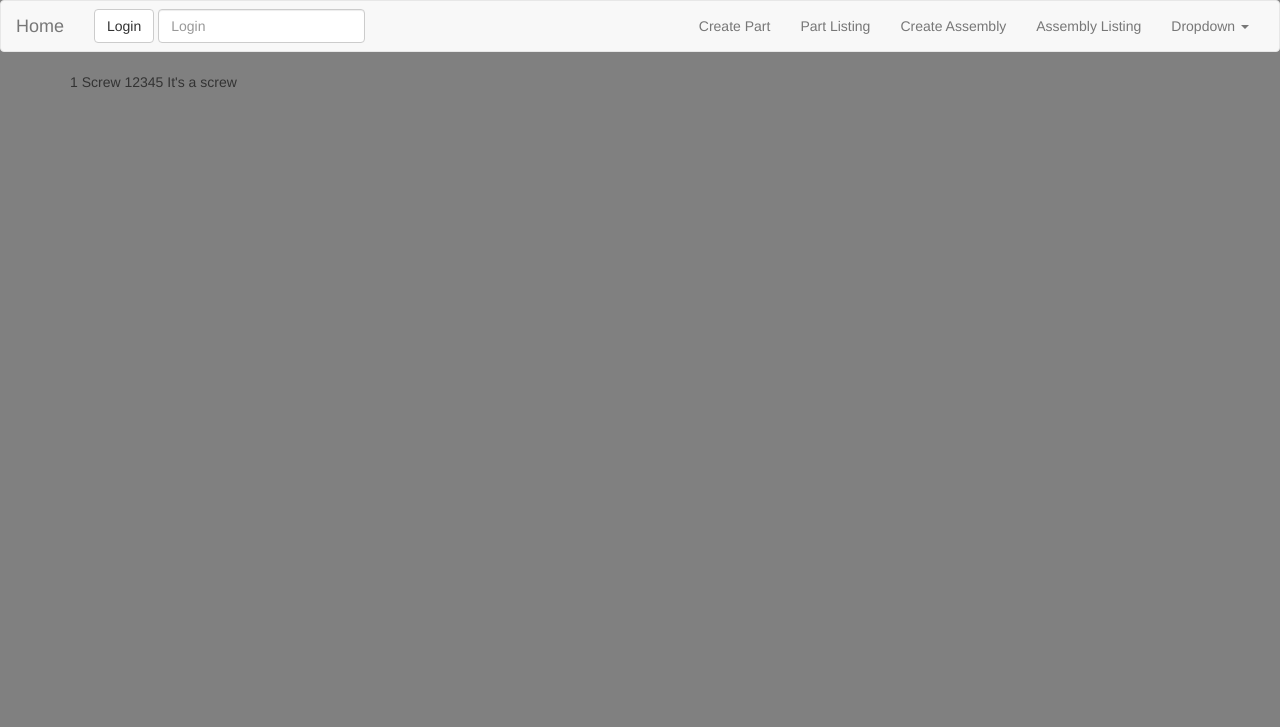
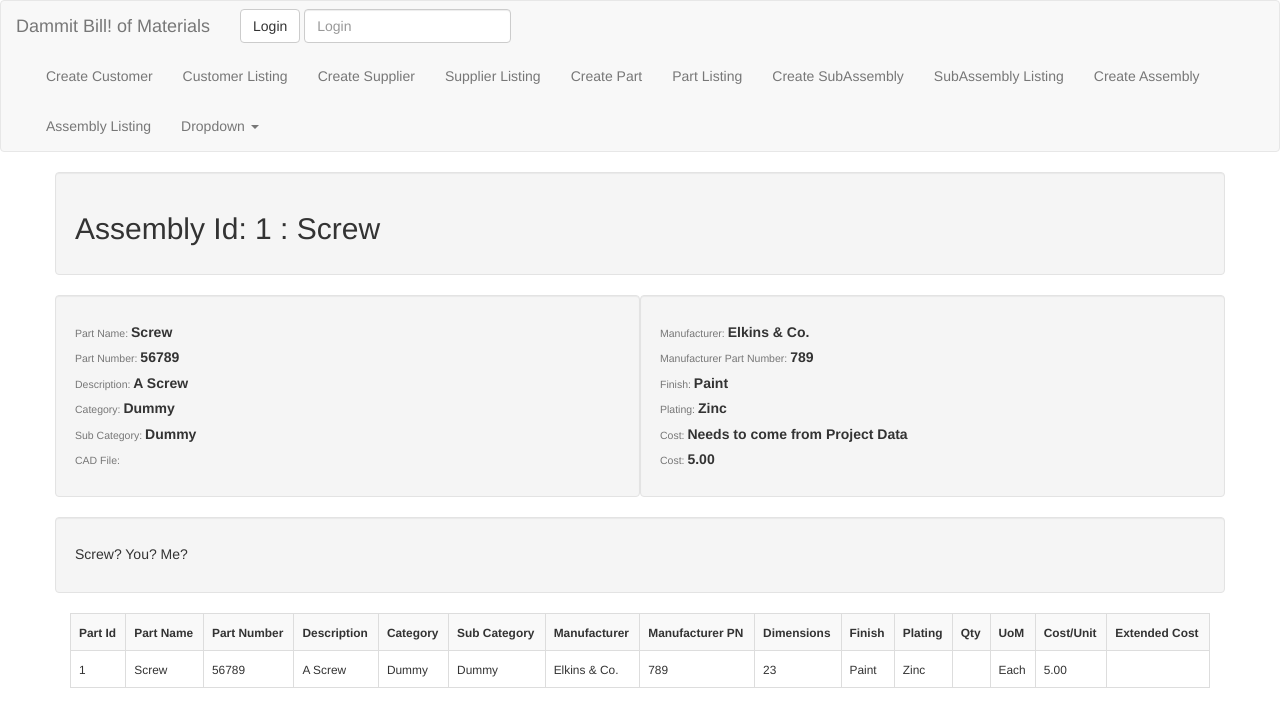
Before and after one commit to williamjohngardner/bill_of_materials, a Django app: page /part_list/1/ in a window 1280 px wide. Shown: the top 727 px of the page. Run offline with Django 3.2, Linux system fonts and the light colour scheme; data comes from the database, SQL or seed files in the repository; some libraries are stand-ins or nearby versions.

Commit message:
add customer and supplier pages

```diff
--- a/app/models.py
+++ b/app/models.py
@@ -47,6 +47,12 @@ class Part(models.Model):
         return self.part_name
 
 
+class Quantity(models.Model):
+    part = models.ForeignKey(Part)
+    quantity = models.IntegerField()
+    assembly = models.ForeignKey('app.SubAssembly')
+
+
 class SubAssembly(models.Model):
     sub_assembly_name = models.CharField(max_length=50)
     sub_assembly_number = models.CharField(max_length=50)
@@ -57,8 +63,8 @@ class SubAssembly(models.Model):
     mfg_supplier_pn = models.CharField(max_length=50, null=True, blank=True)
     finish = models.ForeignKey('app.FinishTable', null=True, blank=True)
     plating = models.ForeignKey('app.PlatingTable', null=True, blank=True)
-    part_list = models.ManyToManyField(Part)
-    part_quantity = models.IntegerField(null=True, blank=True)
+    part_list = models.ManyToManyField(Part, through=Quantity)
+    #part_quantity = models.IntegerField(null=True, blank=True)
     subassembly_list = models.ManyToManyField('app.SubAssembly', null=True, blank=True)
     subassembly_quantity = models.IntegerField(null=True, blank=True)
     subassembly_cost = models.DecimalField(max_digits=10, decimal_places=2, null=True, blank=True)
--- a/app/static/app/css/main.css
+++ b/app/static/app/css/main.css
@@ -1,3 +1,3 @@
 body{
-  background-color: gray;
+  background-color: white;
 }
--- a/app/views.py
+++ b/app/views.py
@@ -3,7 +3,8 @@ from django.views.generic import TemplateView, CreateView, ListView, DetailView
 from django.core.urlresolvers import reverse_lazy
 from django.contrib.auth.models import User
 
-from app.models import Part, Assembly
+from app.models import Part, Assembly, SubAssembly, Quantity, Customer, Supplier
+from app.forms import CreateSubAssembly
 
 
 class IndexView(TemplateView):
@@ -28,10 +29,31 @@ class PartDetailView(DetailView):
     queryset = Part.objects.all()
 
 
+class CreateSubAssemblyView(CreateView):
+    model = SubAssembly
+    form = CreateSubAssembly
+    fields = ['sub_assembly_name', 'sub_assembly_number', 'description', 'category', 'sub_category', 'mfg_supplier', 'mfg_supplier_pn', 'finish', 'plating', 'part_list', 'subassembly_list', 'subassembly_quantity', 'subassembly_cost', 'notes', 'cad_file']
+    # model = Quantity
+    # fields = ['part', 'quantity', 'assembly']
+    success_url = reverse_lazy("subassembly_list_view")
+
+
+class SubAssemblyListView(ListView):
+    model = SubAssembly
+
+    def get_queryset(self):
+        return SubAssembly.objects.all()
+
+
+class SubAssemblyDetailView(DetailView):
+    pass
+
+
 class CreateAssemblyView(CreateView):
     model = Assembly
-    fields = ['assembly_name', 'assembly_part_number', 'description', 'category', 'sub_category', 'supplier', 'supplier_pn', 'list_of_parts', 'list_of_assemblies', 'quantity', 'extended_price', 'notes', 'cad_file']
+    fields = ['assembly_name', 'assembly_part_number', 'description', 'category', 'sub_category', 'supplier', 'supplier_pn', 'finish', 'plating', 'part_list', 'part_quantity', 'subassembly_list', 'subassembly_quantity', 'assembly_cost', 'notes', 'cad_file']
     success_url = reverse_lazy("assembly_list_view")
+
 
 
 class AssemblyListView(ListView):
@@ -43,3 +65,29 @@ class AssemblyListView(ListView):
 
 class AssemblyDetailView(DetailView):
     pass
+
+
+class CreateCustomerView(CreateView):
+    model = Customer
+    fields = ['name', 'contact', 'phone', 'email', 'website']
+    success_url = reverse_lazy("customer_list_view")
+
+
+class CustomerListView(ListView):
+    model = Customer
+
+    def get_queryset(self):
+        return Customer.objects.all()
+
+
+class CreateSupplierView(CreateView):
+    model = Supplier
+    fields = ['name', 'contact', 'phone', 'email', 'website']
+    success_url = reverse_lazy("supplier_list_view")
+
+
+class SupplierListView(ListView):
+    model = Supplier
+
+    def get_queryset(self):
+        return Supplier.objects.all()
--- a/bill_of_materials/urls.py
+++ b/bill_of_materials/urls.py
@@ -1,8 +1,8 @@
 from django.conf.urls import url
 from django.contrib import admin
 
-from app.views import IndexView, CreatePartView, PartListView, PartDetailView
-from app.views import CreateAssemblyView, AssemblyListView, AssemblyDetailView
+from app.views import IndexView, CreatePartView, PartListView, PartDetailView, CreateSubAssemblyView, SubAssemblyListView, SubAssemblyDetailView
+from app.views import CreateAssemblyView, AssemblyListView, AssemblyDetailView, CreateCustomerView, CustomerListView, CreateSupplierView, SupplierListView
 
 
 urlpatterns = [
@@ -11,7 +11,14 @@ urlpatterns = [
     url(r'^create_part/$', CreatePartView.as_view(), name="create_part_view"),
     url(r'^part_list/$', PartListView.as_view(), name="part_list_view"),
     url(r'^part_list/(?P<pk>\d+)/$', PartDetailView.as_view(), name="part_detail_view"),
+    url(r'^create_subassembly/$', CreateSubAssemblyView.as_view(), name="create_subassembly_view"),
+    url(r'^subassembly_list/$', SubAssemblyListView.as_view(), name="subassembly_list_view"),
+    url(r'^subassembly_list/(?P<pk>\d+)/$', SubAssemblyDetailView.as_view(), name="subassembly_detail_view"),
     url(r'^create_assembly/$', CreateAssemblyView.as_view(), name="create_assembly_view"),
     url(r'^assembly_list/$', AssemblyListView.as_view(), name="assembly_list_view"),
-    url(r'^assembly_list/(?P<pk>\d+)/$', AssemblyDetailView.as_view(), name="assembly_detail_view")
+    url(r'^assembly_list/(?P<pk>\d+)/$', AssemblyDetailView.as_view(), name="assembly_detail_view"),
+    url(r'^create_customer/$', CreateCustomerView.as_view(), name="create_customer_view"),
+    url(r'^customer_list/$', CustomerListView.as_view(), name="customer_list_view"),
+    url(r'^create_supplier/$', CreateSupplierView.as_view(), name="create_supplier_view"),
+    url(r'^supplier_list/$', SupplierListView.as_view(), name="supplier_list_view")
 ]
--- a/templates/app/part_detail.html
+++ b/templates/app/part_detail.html
@@ -1,8 +1,71 @@
 {% extends "base.html" %}
 
 {% block content %}
-  {{object.pk}}
-  {{object.part_name}}
-  {{object.part_number}}
-  {{object.description}}
+<div>
+  <div class="row">
+    <div class="col-md-12 well">
+      <h2>Assembly Id: {{object.pk}}  :  {{object.part_name}}</h2>
+    </div>
+
+    <div class="col-md-6 well">
+      <h5><small>Part Name:  </small><strong>{{object.part_name}}</strong></h5>
+      <h5><small>Part Number:  </small><strong>{{object.part_number}}</strong></h5>
+      <h5><small>Description:  </small><strong>{{object.description}}</strong></h5>
+      <h5><small>Category:  </small><strong>{{object.category}}</strong></h5>
+      <h5><small>Sub Category:  </small><strong>{{object.sub_category}}</strong></h5>
+      <h5><small>CAD File:  </small><strong>{{object.cad_file}}</strong></h5>
+    </div>
+
+    <div class="col-md-6 well">
+      <h5><small>Manufacturer:  </small><strong>{{object.manufacturer}}</strong></h5>
+      <h5><small>Manufacturer Part Number:  </small><strong>{{object.manufacturer_pn}}</strong></h5>
+      <h5><small>Finish:  </small><strong>{{object.finish}}</strong></h5>
+      <h5><small>Plating:  </small><strong>{{object.plating}}</strong></h5>
+      <h5><small>Cost:  </small><strong>Needs to come from Project Data</strong></h5>
+      <h5><small>Cost:  </small><strong>{{object.unit_cost}}</strong></h5>
+    </div>
+    <div class="col-md-12 well">
+    <h5>{{object.notes}}</h5>
+    </div>
+  </div>
+</div>
+<div class="">
+  <table class="table table-striped table-bordered table-hover">
+      <tr>
+        <th><small>Part Id</small></th>
+        <th><small>Part Name</small></th>
+        <th><small>Part Number</small></th>
+        <th><small>Description</small></th>
+        <th><small>Category</small></th>
+        <th><small>Sub Category</small></th>
+        <th><small>Manufacturer</small></th>
+        <th><small>Manufacturer PN</small></th>
+        <th><small>Dimensions</small></th>
+        <th><small>Finish</small></th>
+        <th><small>Plating</small></th>
+        <th><small>Qty</small></th>
+        <th><small>UoM</small></th>
+        <th><small>Cost/Unit</small></th>
+        <th><small>Extended Cost</small></th>
+
+      </tr>
+      <tr>
+        <td><small>{{object.pk}}</small></td>
+        <td><small>{{object.part_name}}</small></td>
+        <td><small>{{object.part_number}}</small></td>
+        <td><small>{{object.description}}</small></td>
+        <td><small>{{object.category}}</small></td>
+        <td><small>{{object.sub_category}}</small></td>
+        <td><small>{{object.manufacturer}}</small></td>
+        <td><small>{{object.manufacturer_pn}}</small></td>
+        <td><small>{{object.dimensions}}</small></td>
+        <td><small>{{object.finish}}</small></td>
+        <td><small>{{object.plating}}</small></td>
+        <td><small></small></td>
+        <td><small>{{object.uom}}</small></td>
+        <td><small>{{object.unit_cost}}</small></td>
+        <td><small></small></td>
+      </tr>
+    </table>
+</div>
 {% endblock %}
--- /dev/null
+++ b/templates/app/subassembly_list.html
@@ -0,0 +1,5 @@
+{% extends "base.html" %}
+
+{% block content %}
+
+{% endblock %}
--- a/templates/base.html
+++ b/templates/base.html
@@ -18,7 +18,7 @@
         <span class="icon-bar"></span>
         <span class="icon-bar"></span>
       </button>
-      <a class="navbar-brand" href="/">Home</a>
+      <a class="navbar-brand" href="/">Dammit Bill! of Materials</a>
     </div>
 
     <!-- Collect the nav links, forms, and other content for toggling -->
@@ -31,8 +31,14 @@
         </div>
       </form>
       <ul class="nav navbar-nav navbar-right">
+        <li><a href="{% url 'create_customer_view' %}">Create Customer</a></li>
+        <li><a href="{% url 'customer_list_view' %}">Customer Listing</a></li>
+        <li><a href="{% url 'create_supplier_view' %}">Create Supplier</a></li>
+        <li><a href="{% url 'supplier_list_view' %}">Supplier Listing</a></li>
         <li><a href="{% url 'create_part_view' %}">Create Part</a></li>
         <li><a href="{% url 'part_list_view' %}">Part Listing</a></li>
+        <li><a href="{% url 'create_subassembly_view' %}">Create SubAssembly</a></li>
+        <li><a href="{% url 'subassembly_list_view' %}">SubAssembly Listing</a></li>
         <li><a href="{% url 'create_assembly_view' %}">Create Assembly</a></li>
         <li><a href="{% url 'assembly_list_view' %}">Assembly Listing</a></li>
         <li class="dropdown">
```
Also changed, not shown: app/admin.py (+6 -1 lines), app/forms.py (+10 -1 lines), templates/app/customer_form.html (added, +18 -0 lines), templates/app/customer_list.html (added, +7 -0 lines), templates/app/part_list.html (+6 -10 lines), templates/app/subassembly_form.html (added, +17 -0 lines), templates/app/supplier_form.html (added, +17 -0 lines), templates/app/supplier_list.html (added, +7 -0 lines), app/migrations/0001_initial.py, db.sqlite3.
